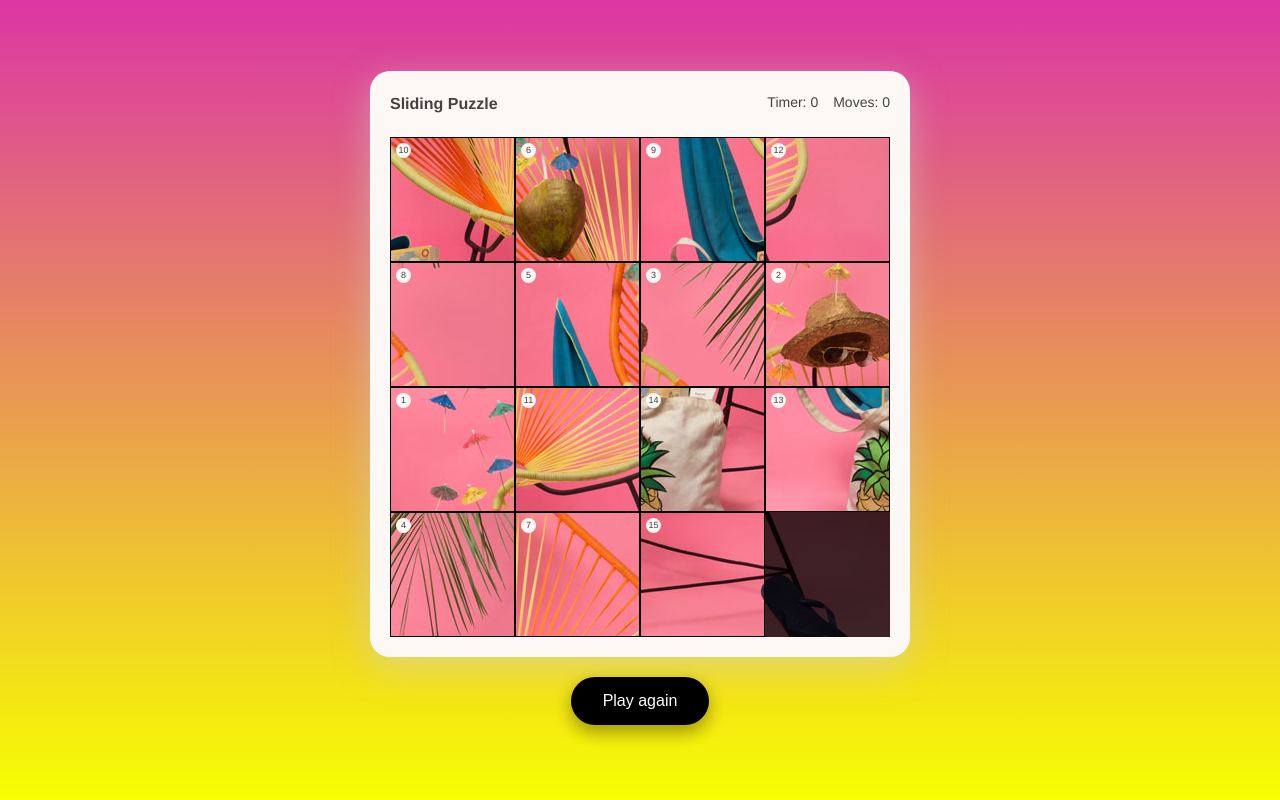
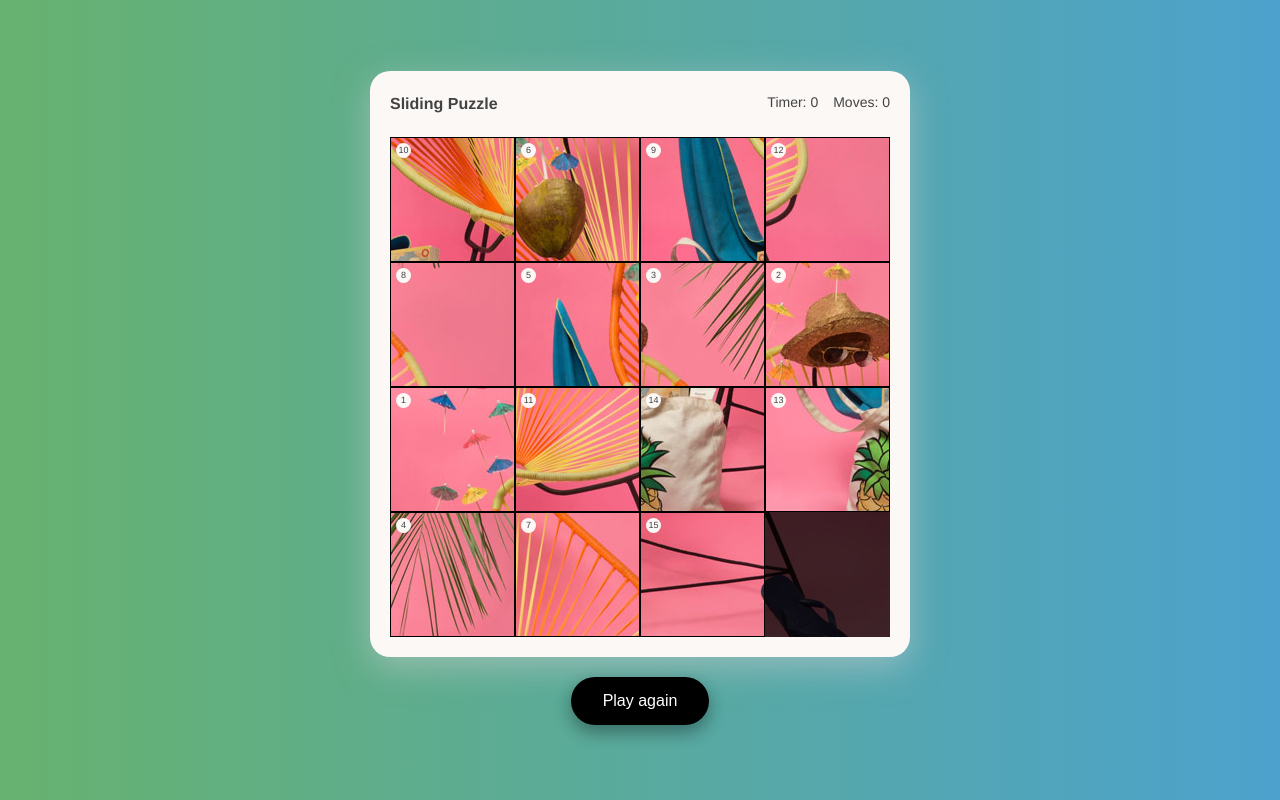
Before and after one commit to studiobicker/project-sliding-puzzle, a plain HTML site: page index.html in a window 1280 px wide. Drawn offline with Linux system fonts and the light colour scheme.

Commit message:
added new background color

```diff
--- a/css/style.css
+++ b/css/style.css
@@ -9,13 +9,9 @@
 /* Typographical Elements
 --------------------------------------------- */
 body {
-  /* background: #000000;
-  background: -webkit-linear-gradient(to top, #434343, #000000);
-  background: linear-gradient(to top, #434343, #000000); */
-
-  background: #f7ff00;
-  background: -webkit-linear-gradient(to top, #f7ff00 #db36a4);
-  background: linear-gradient(to top, #f7ff00, #db36a4);
+  background: #67b26f;
+  background: -webkit-linear-gradient(to left, #4ca2cd, #67b26f);
+  background: linear-gradient(to left, #4ca2cd, #67b26f);
 
   font-family: "Helvetica Neue", Helvetica, Arial, "Lucida Grande", sans-serif;
   font-weight: 400;
```
